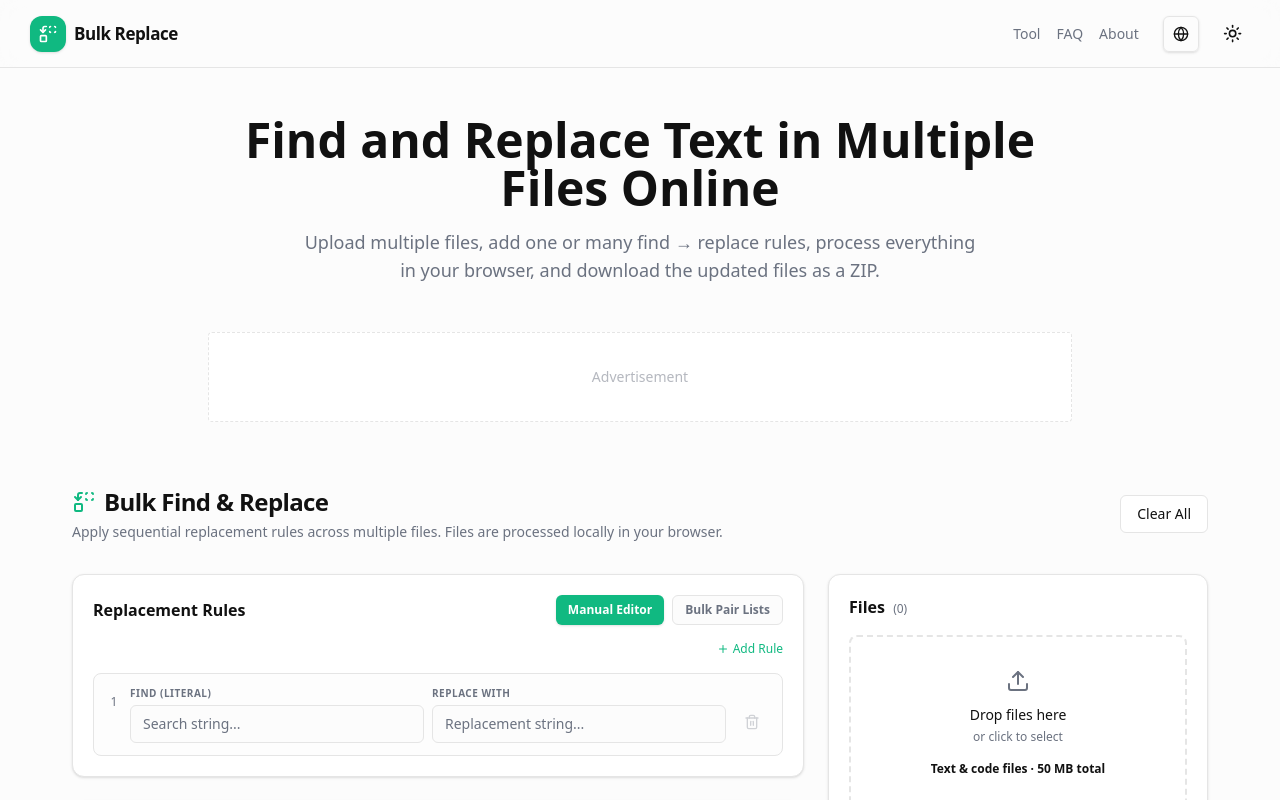
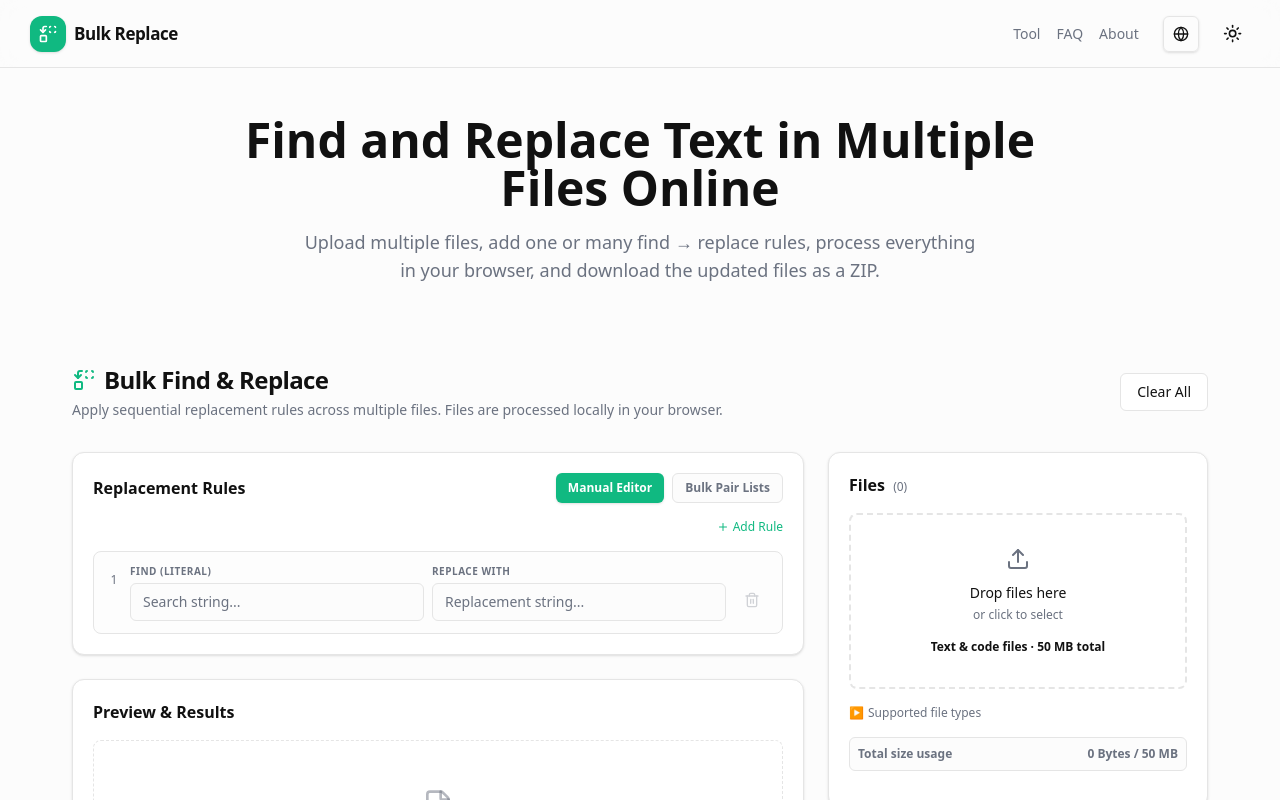
Before and after one commit to Navneetthukrul/bulk-find-replace, a Next.js app: page / in a window 1280 px wide. Shown: the top 800 px of the page. Built offline with nearby package versions, Linux system fonts and the light colour scheme.

Commit message:
Remove empty advertisement placeholder

```diff
--- a/src/components/home-page.tsx
+++ b/src/components/home-page.tsx
@@ -14,11 +14,7 @@ export function HomePage({ lang }: { lang: "en" | "fr" | "de" | "pt-br" }) {
         </p>
       </section>
 
-      <div className="w-full max-w-4xl mx-auto px-4 mb-8 text-center">
-        <div className="ad-slot min-h-[90px] bg-surface border border-border border-dashed flex items-center justify-center text-muted-foreground/50 text-sm rounded" data-ad-slot="PLACEHOLDER_1">
-          {dict.adAdvertisement}
-        </div>
-      </div>
+
 
       <div id="tool" className="w-full mb-16">
         <BulkReplaceApp dict={dict} />
```
